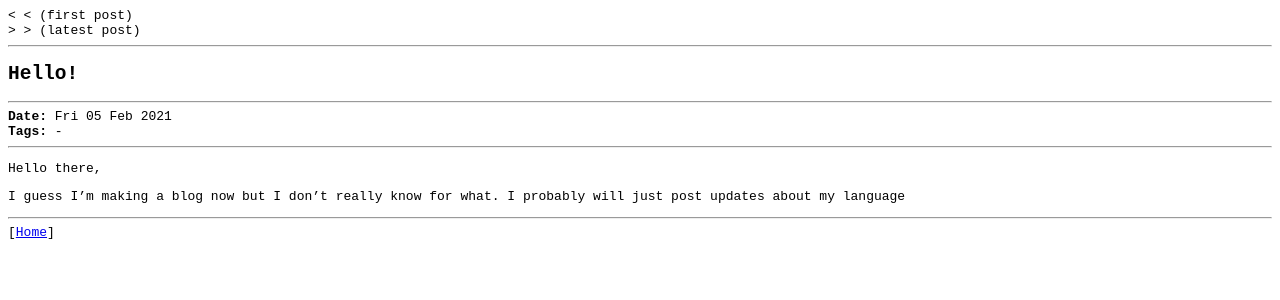
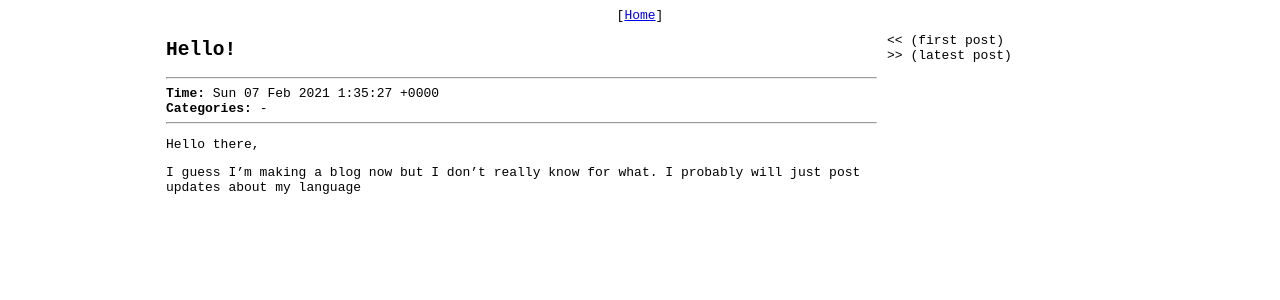
Before and after one commit to lsotnnirhcdfkb/lsotnnirhcdfkb.github.io, a Jekyll site: the page built from _posts/2021-02-05-hello.markdown, in a window 1280 px wide. Shown: the top 300 px of the page. Built offline with Jekyll 4.4.1, drawn with Linux system fonts in a browser that asks for light colours.

Commit message:
tweak layout

```diff
--- a/_layouts/default.html
+++ b/_layouts/default.html
@@ -7,12 +7,14 @@
     <link rel="stylesheet" type="text/css" href="/assets/styles/main.css">
 </head>
 <body>
-    <main class="page-content">
-        {{ content }}
-    </main>
-    <hr>
-    <nav>
-        [<a href="/" {% if page.title == "Home" %}class="active-page"{% endif %}>Home</a>]
-    </nav>
+    <div class="centered-things">
+        <div class="top-nav">
+            [<a href="/" {% if page.title == "Home" %}class="active-page"{% endif %}>Home</a>]
+        </div>
+
+        <main class="page-content">
+            {{ content }}
+        </main>
+    </div>
 </body>
 </html>
--- a/_layouts/post.html
+++ b/_layouts/post.html
@@ -3,33 +3,36 @@ layout: default
 ---
 
 <article>
-    <header>
+    <div class="post-links">
         <div>
             {% if page.previous %}
-                <a href="{{page.previous.url}}" class="post-prev-link">&lt;&lt;&lt; prev post [{{page.previous.title}}]</a>
+            <a href="{{page.previous.url}}" class="post-prev-link">&lt;&lt; prev post [{{page.previous.title}}]</a>
             {% else %}
-                <p class="post-prev-link">&lt; &lt; (first post)</p>
+            <p class="post-prev-link">&lt;&lt; (first post)</p>
             {% endif %}
         </div>
         <div>
             {% if page.next %}
-                <a href="{{page.next.url}}" class="post-next-link">&gt;&gt;&gt; next post [{{page.next.title}}]</a>
+            <a href="{{page.next.url}}" class="post-next-link">&gt;&gt; next post [{{page.next.title}}]</a>
             {% else %}
-                <p class="post-next-link">&gt; &gt; (latest post)</p>
+            <p class="post-next-link">&gt;&gt; (latest post)</p>
             {% endif %}
         </div>
-        <hr>
+    </div>
+
+    <div class="post-contents">
+        <header>
             <h1 class="post-title">{{ page.title }}</h1>
             <hr>
-        <div class="post-date"><strong>Date:</strong> {{ page.date | date: "%a %d %b %Y" }}</div>
-        <div class="post-categories"><strong>Tags:</strong>
+            <div class="post-date"><strong>Time:</strong> {{ page.date | date: "%a %d %b %Y %k:%M:%S %z" }}</div>
+            <div class="post-categories"><strong>Categories:</strong>
                 -
                 {% for category  in page.categories %}
-            {{ category }}
-            -
+                {{ category }} -
                 {% endfor %}
             </div>
         </header>
         <hr>
         {{ content }}
+    </div>
 </article>
--- a/_posts/2021-02-05-hello.markdown
+++ b/_posts/2021-02-05-hello.markdown
@@ -1,5 +1,6 @@
 ---
 title: Hello!
+date: 20:35:27 -0500
 ---
 
 Hello there,
--- a/assets/styles/main.scss
+++ b/assets/styles/main.scss
@@ -9,3 +9,24 @@ body {
     margin-top: 0;
     margin-bottom: 0;
 }
+
+.top-nav {
+    text-align: center;
+}
+
+.centered-things {
+    width: 75%;
+    margin: auto;
+}
+
+.post-links {
+    width: 25%;
+    float: right;
+    padding: 10px;
+    box-sizing: border-box;
+}
+
+.post-contents {
+    width: 75%;
+    float: left;
+}
```
Lines whose indentation alone changed are shown as unchanged.
